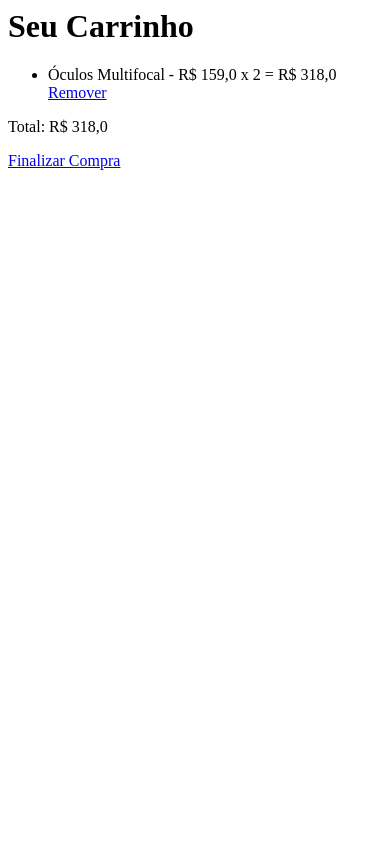
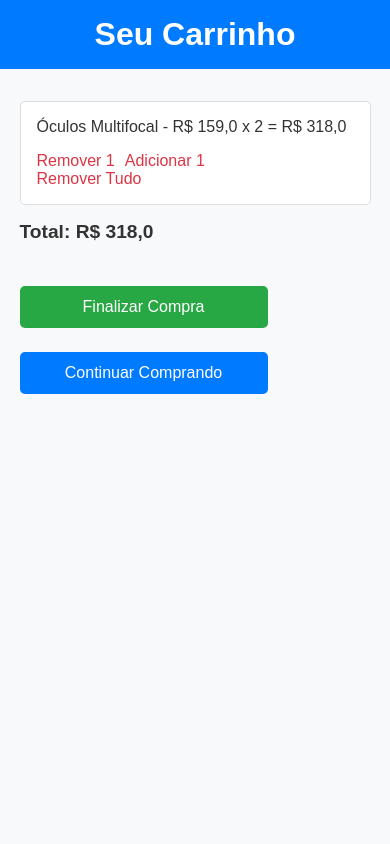
Before and after one commit to victorlima11/OpticalDjango, a Django app: page /carrinho/ in a window 390 px wide. Run offline with Django 5.2, Linux system fonts and the light colour scheme; a user stored in the database is signed in; data comes from the database, SQL or seed files in the repository; both versions use the stored data as it was after the commit.

Commit message:
adicionando tela de carrinho

```diff
--- a/meu_app/templates/carrinho.html
+++ b/meu_app/templates/carrinho.html
@@ -1,15 +1,165 @@
+<!DOCTYPE html>
+<html lang="pt-br">
+<head>
+    <meta charset="UTF-8">
+    <meta name="viewport" content="width=device-width, initial-scale=1.0">
+    <title>Seu Carrinho</title>
+    <style>
+        body {
+            font-family: Arial, sans-serif;
+            margin: 0;
+            padding: 0;
+            background-color: #f8f9fa;
+            color: #333;
+        }
+
+        header {
+            background-color: #007bff;
+            color: white;
+            padding: 1rem;
+            text-align: center;
+        }
+
+        h1 {
+            margin: 0;
+        }
+
+        .carrinho-container {
+            width: 90%;
+            max-width: 1200px;
+            margin: 2rem auto;
+        }
+
+        .mensagem {
+            background-color: #d4edda;
+            padding: 1rem;
+            border-radius: 5px;
+            margin-bottom: 1rem;
+            text-align: center;
+        }
+
+        .itens-carrinho {
+            list-style-type: none;
+            padding: 0;
+        }
+
+        .item-carrinho {
+            display: flex;
+            justify-content: space-between;
+            background-color: #ffffff;
+            border: 1px solid #ddd;
+            padding: 1rem;
+            margin-bottom: 1rem;
+            border-radius: 5px;
+        }
+
+        .item-carrinho .produto {
+            flex-grow: 1;
+        }
+
+        .item-carrinho a.remover {
+            color: #dc3545;
+            text-decoration: none;
+        }
+
+        .item-carrinho a.remover:hover {
+            text-decoration: underline;
+        }
+
+        .item-carrinho .alterar-quantidade {
+            display: flex;
+            gap: 10px;
+        }
+
+        .total {
+            font-size: 1.2rem;
+            font-weight: bold;
+            margin-top: 1rem;
+        }
+
+        .finalizar, .adicionar-produto {
+            display: inline-block;
+            background-color: #28a745;
+            color: white;
+            padding: 0.75rem 1.5rem;
+            text-decoration: none;
+            border-radius: 5px;
+            text-align: center;
+            margin-top: 1.5rem;
+            width: 100%;
+            max-width: 200px;
+            margin-left: auto;
+            margin-right: auto;
+        }
+
+        .finalizar:hover, .adicionar-produto:hover {
+            background-color: #218838;
+        }
+
+        .adicionar-produto {
+            background-color: #007bff;
+        }
+
+        .adicionar-produto:hover {
+            background-color: #0056b3;
+        }
+
+        .remover-tudo {
+            background-color: #dc3545;
+            color: white;
+            padding: 0.5rem 1rem;
+            text-decoration: none;
+            border-radius: 5px;
+            text-align: center;
+        }
+
+        .remover-tudo:hover {
+            background-color: #c82333;
+        }
+
+        @media (max-width: 768px) {
+            .item-carrinho {
+                flex-direction: column;
+                align-items: flex-start;
+            }
+
+            .item-carrinho .produto {
+                margin-bottom: 1rem;
+            }
+
+            .finalizar, .adicionar-produto, .remover-tudo {
+                width: 100%;
+            }
+        }
+    </style>
+</head>
+<body>
+
+<header>
     <h1>Seu Carrinho</h1>
+</header>
+
+<div class="carrinho-container">
     {% if mensagem %}
-    <p>{{ mensagem }}</p>
+        <p class="mensagem">{{ mensagem }}</p>
     {% else %}
-    <ul>
+        <ul class="itens-carrinho">
             {% for item in itens %}
-            <li>
-                {{ item.produto.nome }} - R$ {{ item.produto.preco }} x {{ item.quantidade }} = R$ {{ item.subtotal }}
-                <a href="{% url 'remover_do_carrinho' item.id %}">Remover</a>
+                <li class="item-carrinho">
+                    <span class="produto">{{ item.produto.nome }} - R$ {{ item.produto.preco }} x {{ item.quantidade }} = R$ {{ item.subtotal }}</span>
+                    <div class="alterar-quantidade">
+                        <a class="remover" href="{% url 'remover_do_carrinho' item.id %}">Remover 1</a>
+                        <a class="remover" href="{% url 'adicionar_produto' item.id %}">Adicionar 1</a>
+                    </div>
+                    <a class="remover" href="{% url 'remover_tudo_do_carrinho' %}">Remover Tudo</a>
                 </li>
             {% endfor %}
         </ul>
-    <p>Total: R$ {{ total }}</p>
-    <a href="/checkout/">Finalizar Compra</a>
+        <p class="total">Total: R$ {{ total }}</p>
+        <a class="finalizar" href="/checkout/">Finalizar Compra</a>
+        <a class="adicionar-produto" href="{% url 'produtos_lista' %}">Continuar Comprando</a>
     {% endif %}
+</div>
+
+</body>
+</html>
--- a/meu_app/urls.py
+++ b/meu_app/urls.py
@@ -10,10 +10,12 @@ urlpatterns = [
     path('contato/', views.contato, name='contato'),
     path('carrinho/', views.exibir_carrinho, name='exibir_carrinho'),
     path('adicionar/<int:produto_id>/', views.adicionar_ao_carrinho, name='adicionar_ao_carrinho'),
+    path('adiconar_produto/<int:produto_id>,', views.adicionar, name='adicionar_produto'),
     path('remover/<int:item_id>/', views.remover_do_carrinho, name='remover_do_carrinho'),
     path('cadastro/', views.cadastro_usuario, name='cadastro_usuario'),
     path('login/', LoginView.as_view(template_name='login.html'), name='login'),
     path('logout/', LogoutView.as_view(next_page='home'), name='logout'),
     path('produtos/', views.produtos_lista, name='produtos_lista'),
-    path('produtos/<int:produto_id>/', views.produto_detalhes, name='produto_detalhes')
+    path('produtos/<int:produto_id>/', views.produto_detalhes, name='produto_detalhes'),
+    path('remover_tudo/', views.remover_tudo_do_carrinho, name='remover_tudo_do_carrinho')
 ]
--- a/meu_app/views.py
+++ b/meu_app/views.py
@@ -109,8 +109,44 @@ def exibir_carrinho(request):
 
     return render(request, 'carrinho.html', {'itens': itens, 'total': total})
 
+
 @login_required
 def remover_do_carrinho(request, item_id):
+    # Obtém o item do carrinho
     item = get_object_or_404(ItemCarrinho, id=item_id)
-    item.delete()
+
+    # Verifica se a quantidade do item é maior que 1
+    if item.quantidade > 1:
+        # Decrease a quantidade em 1
+        item.quantidade -= 1
+        item.save()
+    else:
+        # Se a quantidade for 1, então remove o item
+        item.delete()
+
+    # Após a remoção ou diminuição da quantidade, redireciona de volta para o carrinho
     return redirect('exibir_carrinho')
+
+
+@login_required
+def remover_tudo_do_carrinho(request):
+    usuario = request.user
+    carrinho = Carrinho.objects.filter(usuario=usuario).first()
+
+    if carrinho:
+        # Remove todos os itens do carrinho
+        carrinho.itens.all().delete()
+
+    return redirect('exibir_carrinho')
+
+@login_required
+def adicionar(request, produto_id):
+    # Obtém o item do carrinho com base no item_id
+    item = get_object_or_404(ItemCarrinho, id=produto_id)
+
+    # Aumenta a quantidade do item em 1
+    item.quantidade += 1
+    item.save()
+
+    # Após adicionar mais um item, redireciona de volta para o carrinho
+    return redirect('exibir_carrinho')
```
Also changed, not shown: meu_app/static/css/carrinho.css (+96 -0 lines), db.sqlite3. Lines whose indentation alone changed are shown as unchanged.
